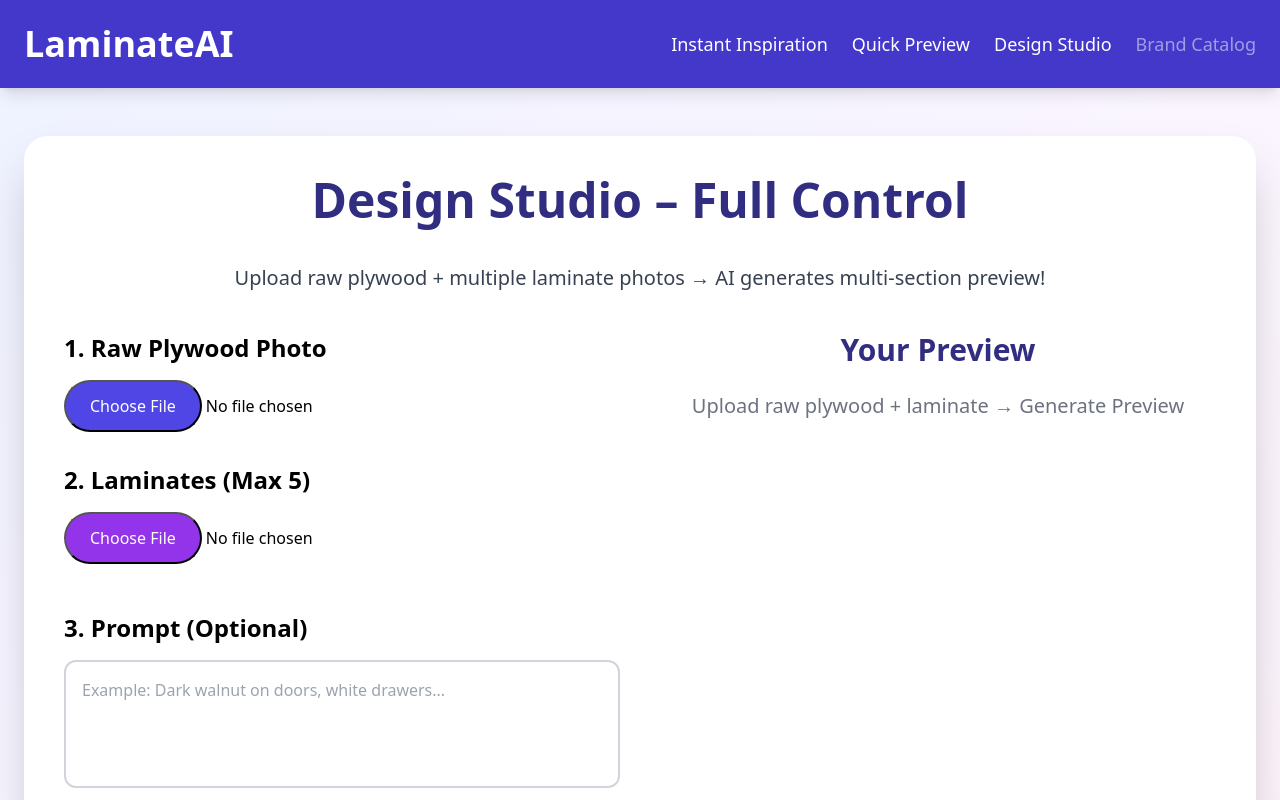
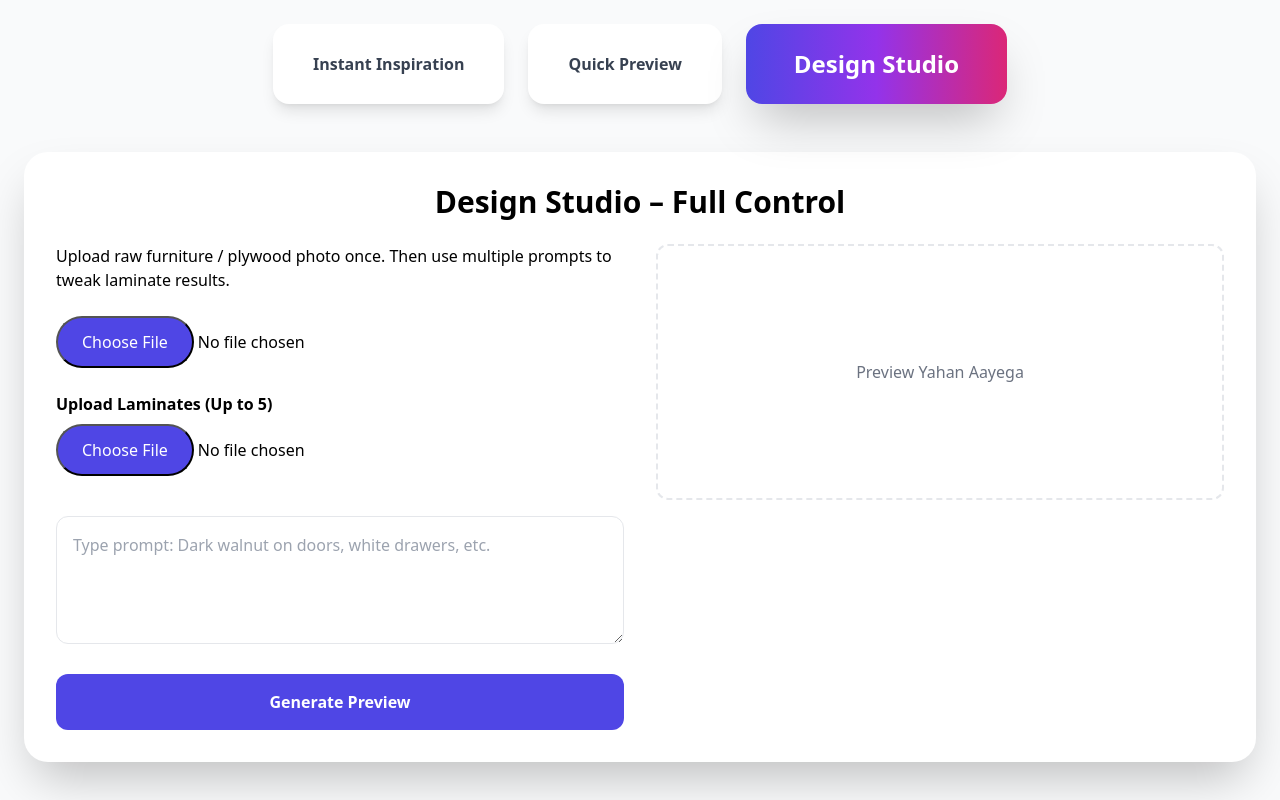
Before and after one commit to Anishshera/Laminate, a Next.js app: page / in a window 1280 px wide. Shown: the top 800 px of the page. Built offline with nearby package versions, Linux system fonts and the light colour scheme.

Commit message:
Update page.tsx

```diff
--- a/app/page.tsx
+++ b/app/page.tsx
@@ -2,13 +2,15 @@
 import { useState } from 'react';
 
 export default function Home() {
-  const [activeTab, setActiveTab] = useState("design-studio");
+  const [activeTab, setActiveTab] = useState('design-studio');
   const [rawPhoto, setRawPhoto] = useState<string | null>(null);
   const [laminates, setLaminates] = useState<string[]>([]);
-  const [prompt, setPrompt] = useState("");
+  const [prompt, setPrompt] = useState('');
   const [preview, setPreview] = useState<string | null>(null);
   const [loading, setLoading] = useState(false);
-  const [randomPreview, setRandomPreview] = useState<string | null>(null);
+
+  // Multi-prompt session history
+  const [promptHistory, setPromptHistory] = useState<string[]>([]);
 
   const handleUpload = async (e: any, type: 'raw' | 'laminate') => {
     const file = e.target.files?.[0];
@@ -20,118 +22,211 @@
     const data = await res.json();
 
     if (type === 'raw') setRawPhoto(data.url);
-    else setLaminates(prev => [...prev, data.url].slice(0, 5));
+    else setLaminates((prev) => [...prev, data.url].slice(0, 5));
   };
 
-  const generateDesignStudio = () => {
-    if (!rawPhoto || laminates.length === 0) return;
+  const generate = async () => {
+    if (!rawPhoto) return;
     setLoading(true);
+
+    // Add prompt to history
+    setPromptHistory((prev) => [...prev, prompt]);
+
+    // Dummy AI generation logic for now
     setTimeout(() => {
-      setPreview("https://res.cloudinary.com/djzmfpmmv/image/upload/v1737070000/laminate-preview-sample.jpg");
+      // Generate a sample preview (replace with real AI call)
+      setPreview(
+        'https://res.cloudinary.com/djzmfpmmv/image/upload/v1737070000/laminate-preview-sample.jpg'
+      );
       setLoading(false);
     }, 3000);
   };
 
-  const generateRandomPreview = () => {
-    setLoading(true);
-    setTimeout(() => {
-      setRandomPreview("https://images.unsplash.com/photo-1600585154340-be6161a56a0c?w=800&q=80");
-      setLoading(false);
-    }, 2000);
-  };
+  return (
+    <div className="min-h-screen bg-gray-50">
+      <div className="max-w-7xl mx-auto p-6">
 
-  return (
-    <div className="min-h-screen bg-gradient-to-br from-indigo-50 via-purple-50 to-pink-50 flex flex-col">
-      {/* Header */}
-      <header className="bg-indigo-700 text-white py-6 shadow-lg">
-        <div className="max-w-7xl mx-auto px-6 flex justify-between items-center">
-          <h1 className="text-4xl font-bold">LaminateAI</h1>
-          <nav className="space-x-6 text-lg">
-            <button onClick={() => setActiveTab("instant")}>Instant Inspiration</button>
-            <button onClick={() => setActiveTab("quick")}>Quick Preview</button>
-            <button onClick={() => setActiveTab("design-studio")}>Design Studio</button>
-            <button disabled className="opacity-50 cursor-not-allowed">Brand Catalog</button>
-          </nav>
+        {/* Tabs */}
+        <div className="flex justify-center gap-6 mb-12 flex-wrap">
+          <button
+            onClick={() => setActiveTab('instant')}
+            className={`px-10 py-4 rounded-2xl font-bold transition ${
+              activeTab === 'instant'
+                ? 'bg-indigo-600 text-white shadow-2xl'
+                : 'bg-white text-gray-700 shadow-lg'
+            }`}
+          >
+            Instant Inspiration
+          </button>
+          <button
+            onClick={() => setActiveTab('quick')}
+            className={`px-10 py-4 rounded-2xl font-bold transition ${
+              activeTab === 'quick'
+                ? 'bg-indigo-600 text-white shadow-2xl'
+                : 'bg-white text-gray-700 shadow-lg'
+            }`}
+          >
+            Quick Preview
+          </button>
+          <button
+            onClick={() => setActiveTab('design-studio')}
+            className={`px-12 py-6 rounded-2xl text-2xl font-black transition shadow-2xl ${
+              activeTab === 'design-studio'
+                ? 'bg-gradient-to-r from-indigo-600 via-purple-600 to-pink-600 text-white'
+                : 'bg-white text-indigo-700'
+            }`}
+          >
+            Design Studio
+          </button>
         </div>
-      </header>
 
-      {/* Tabs Content */}
-      <main className="flex-1 max-w-7xl mx-auto px-6 py-12 w-full">
+        {/* Tool Panels */}
+        <div className="bg-white rounded-3xl shadow-2xl p-8">
           {/* Instant Inspiration */}
-        {activeTab === "instant" && (
-          <div className="space-y-8 text-center">
-            <h2 className="text-5xl font-bold text-indigo-900 mb-6">Instant Inspiration</h2>
-            <p className="text-xl text-gray-700 mb-4">Upload wall / base structure photo → AI gives random furniture + laminate idea!</p>
-            <input type="file" accept="image/*" onChange={generateRandomPreview} className="mb-6 file:py-3 file:px-6 file:bg-indigo-600 file:text-white file:rounded-full cursor-pointer"/>
-            {loading ? <p className="text-lg font-semibold text-gray-600">AI generating preview...</p> : randomPreview && <img src={randomPreview} className="mx-auto rounded-3xl shadow-2xl w-full max-w-lg"/>}
+          {activeTab === 'instant' && (
+            <div>
+              <h2 className="text-3xl font-bold text-center mb-6">Instant AI Furniture + Laminate Ideas</h2>
+              <div className="grid lg:grid-cols-2 gap-8">
+                <div className="space-y-6">
+                  <p>Upload wall / cement / base structure photo to get random furniture + laminate preview.</p>
+                  <input
+                    type="file"
+                    accept="image/*"
+                    onChange={(e) => handleUpload(e, 'raw')}
+                    className="w-full file:py-3 file:px-6 file:rounded-full file:bg-indigo-600 file:text-white"
+                  />
+                  <textarea
+                    placeholder="Type prompt for specific style..."
+                    value={prompt}
+                    onChange={(e) => setPrompt(e.target.value)}
+                    className="w-full p-4 border rounded-xl h-32"
+                  />
+                  <button
+                    onClick={generate}
+                    disabled={loading}
+                    className="w-full py-4 bg-indigo-600 text-white rounded-xl font-bold"
+                  >
+                    {loading ? 'AI Magic...' : 'Generate Preview'}
+                  </button>
+                </div>
+                <div>
+                  {preview ? (
+                    <img src={preview} alt="Preview" className="w-full rounded-xl shadow" />
+                  ) : (
+                    <div className="w-full h-64 border-2 border-dashed rounded-xl flex items-center justify-center text-gray-500">
+                      Preview Yahan Aayega
+                    </div>
+                  )}
+                </div>
+              </div>
             </div>
           )}
 
           {/* Quick Preview */}
-        {activeTab === "quick" && (
-          <div className="space-y-8 text-center">
-            <h2 className="text-5xl font-bold text-indigo-900 mb-6">Quick Preview</h2>
-            <p className="text-xl text-gray-700 mb-4">Upload raw plywood / unfinished furniture → AI applies random laminate preview!</p>
-            <input type="file" accept="image/*" onChange={generateRandomPreview} className="mb-6 file:py-3 file:px-6 file:bg-purple-600 file:text-white file:rounded-full cursor-pointer"/>
-            {loading ? <p className="text-lg font-semibold text-gray-600">AI generating preview...</p> : randomPreview && <img src={randomPreview} className="mx-auto rounded-3xl shadow-2xl w-full max-w-lg"/>}
+          {activeTab === 'quick' && (
+            <div>
+              <h2 className="text-3xl font-bold text-center mb-6">Quick AI Laminate Preview</h2>
+              <div className="grid lg:grid-cols-2 gap-8">
+                <div className="space-y-6">
+                  <p>Upload raw plywood / unfinished furniture photo and see random laminate applied.</p>
+                  <input
+                    type="file"
+                    accept="image/*"
+                    onChange={(e) => handleUpload(e, 'raw')}
+                    className="w-full file:py-3 file:px-6 file:rounded-full file:bg-indigo-600 file:text-white"
+                  />
+                  <textarea
+                    placeholder="Type prompt to adjust style..."
+                    value={prompt}
+                    onChange={(e) => setPrompt(e.target.value)}
+                    className="w-full p-4 border rounded-xl h-32"
+                  />
+                  <button
+                    onClick={generate}
+                    disabled={loading}
+                    className="w-full py-4 bg-indigo-600 text-white rounded-xl font-bold"
+                  >
+                    {loading ? 'AI Magic...' : 'Generate Preview'}
+                  </button>
+                </div>
+                <div>
+                  {preview ? (
+                    <img src={preview} alt="Preview" className="w-full rounded-xl shadow" />
+                  ) : (
+                    <div className="w-full h-64 border-2 border-dashed rounded-xl flex items-center justify-center text-gray-500">
+                      Preview Yahan Aayega
+                    </div>
+                  )}
+                </div>
+              </div>
             </div>
           )}
 
           {/* Design Studio */}
-        {activeTab === "design-studio" && (
-          <div className="bg-white rounded-3xl shadow-2xl p-10 space-y-10">
-            <h2 className="text-5xl font-bold text-indigo-900 text-center">Design Studio – Full Control</h2>
-            <p className="text-xl text-gray-700 text-center">Upload raw plywood + multiple laminate photos → AI generates multi-section preview!</p>
-
-            <div className="grid lg:grid-cols-2 gap-10">
-              {/* Left */}
-              <div className="space-y-8">
+          {activeTab === 'design-studio' && (
             <div>
-                  <h3 className="text-2xl font-bold mb-4">1. Raw Plywood Photo</h3>
-                  <input type="file" accept="image/*" onChange={(e) => handleUpload(e, 'raw')} className="w-full file:py-3 file:px-6 file:bg-indigo-600 file:text-white file:rounded-full"/>
-                  {rawPhoto && <img src={rawPhoto} className="mt-4 rounded-2xl shadow-md w-full"/>}
-                </div>
-
+              <h2 className="text-3xl font-bold text-center mb-6">Design Studio – Full Control</h2>
+              <div className="grid lg:grid-cols-2 gap-8">
+                <div className="space-y-6">
+                  <p>Upload raw furniture / plywood photo once. Then use multiple prompts to tweak laminate results.</p>
+                  <input
+                    type="file"
+                    accept="image/*"
+                    onChange={(e) => handleUpload(e, 'raw')}
+                    className="w-full file:py-3 file:px-6 file:rounded-full file:bg-indigo-600 file:text-white"
+                  />
                   <div>
-                  <h3 className="text-2xl font-bold mb-4">2. Laminates (Max 5)</h3>
-                  <input type="file" accept="image/*" onChange={(e) => handleUpload(e, 'laminate')} className="w-full file:py-3 file:px-6 file:bg-purple-600 file:text-white file:rounded-full"/>
+                    <h3 className="font-bold mb-2">Upload Laminates (Up to 5)</h3>
+                    <input
+                      type="file"
+                      accept="image/*"
+                      onChange={(e) => handleUpload(e, 'laminate')}
+                      className="w-full file:py-3 file:px-6 file:rounded-full file:bg-indigo-600 file:text-white"
+                    />
                     <div className="grid grid-cols-3 gap-4 mt-4">
-                    {laminates.map((url, i) => <img key={i} src={url} className="rounded-xl shadow-md h-32 object-cover"/>)}
+                      {laminates.map((l, i) => (
+                        <img key={i} src={l} className="rounded-lg h-24 object-cover border" />
+                      ))}
                     </div>
                   </div>
-
-                <div>
-                  <h3 className="text-2xl font-bold mb-4">3. Prompt (Optional)</h3>
                   <textarea
-                    placeholder="Example: Dark walnut on doors, white drawers..."
+                    placeholder="Type prompt: Dark walnut on doors, white drawers, etc."
                     value={prompt}
                     onChange={(e) => setPrompt(e.target.value)}
-                    className="w-full p-4 border-2 border-gray-300 rounded-xl h-32 resize-none focus:outline-none focus:border-indigo-600"
+                    className="w-full p-4 border rounded-xl h-32"
                   />
+                  <button
+                    onClick={generate}
+                    disabled={loading}
+                    className="w-full py-4 bg-indigo-600 text-white rounded-xl font-bold"
+                  >
+                    {loading ? 'AI Magic...' : 'Generate Preview'}
+                  </button>
+                  {promptHistory.length > 0 && (
+                    <div className="mt-4 space-y-2">
+                      <h4 className="font-bold">Prompt History:</h4>
+                      <ul className="list-disc list-inside text-gray-700">
+                        {promptHistory.map((p, i) => (
+                          <li key={i}>{p}</li>
+                        ))}
+                      </ul>
                     </div>
-
-                <button onClick={generateDesignStudio} disabled={loading} className="w-full bg-gradient-to-r from-indigo-600 to-purple-600 text-white py-4 rounded-2xl text-2xl font-bold hover:from-indigo-700 hover:to-purple-700 shadow-lg">
-                  {loading ? "AI Magic Chal Raha Hai..." : "Generate Preview"}
-                </button>
+                  )}
                 </div>
-
-              {/* Right - Preview */}
-              <div className="space-y-6 text-center">
-                <h3 className="text-3xl font-bold text-indigo-900 mb-4">Your Preview</h3>
-                {preview ? <img src={preview} className="mx-auto rounded-2xl shadow-2xl w-full"/> : <p className="text-gray-500 text-xl">Upload raw plywood + laminate → Generate Preview</p>}
+                <div>
+                  {preview ? (
+                    <img src={preview} alt="Preview" className="w-full rounded-xl shadow" />
+                  ) : (
+                    <div className="w-full h-64 border-2 border-dashed rounded-xl flex items-center justify-center text-gray-500">
+                      Preview Yahan Aayega
+                    </div>
+                  )}
                 </div>
               </div>
             </div>
           )}
-      </main>
-
-      {/* Footer */}
-      <footer className="bg-indigo-900 text-white py-10 mt-auto">
-        <div className="max-w-7xl mx-auto px-6 text-center space-y-4">
-          <p className="text-xl">© 2025 LaminateAI – Free AI Tool for Furniture & Plywood Design</p>
-          <p className="text-lg text-gray-200">Made with ❤️ by Anish Shera</p>
         </div>
-      </footer>
+      </div>
     </div>
   );
 }
```
Lines whose indentation alone changed are shown as unchanged.
